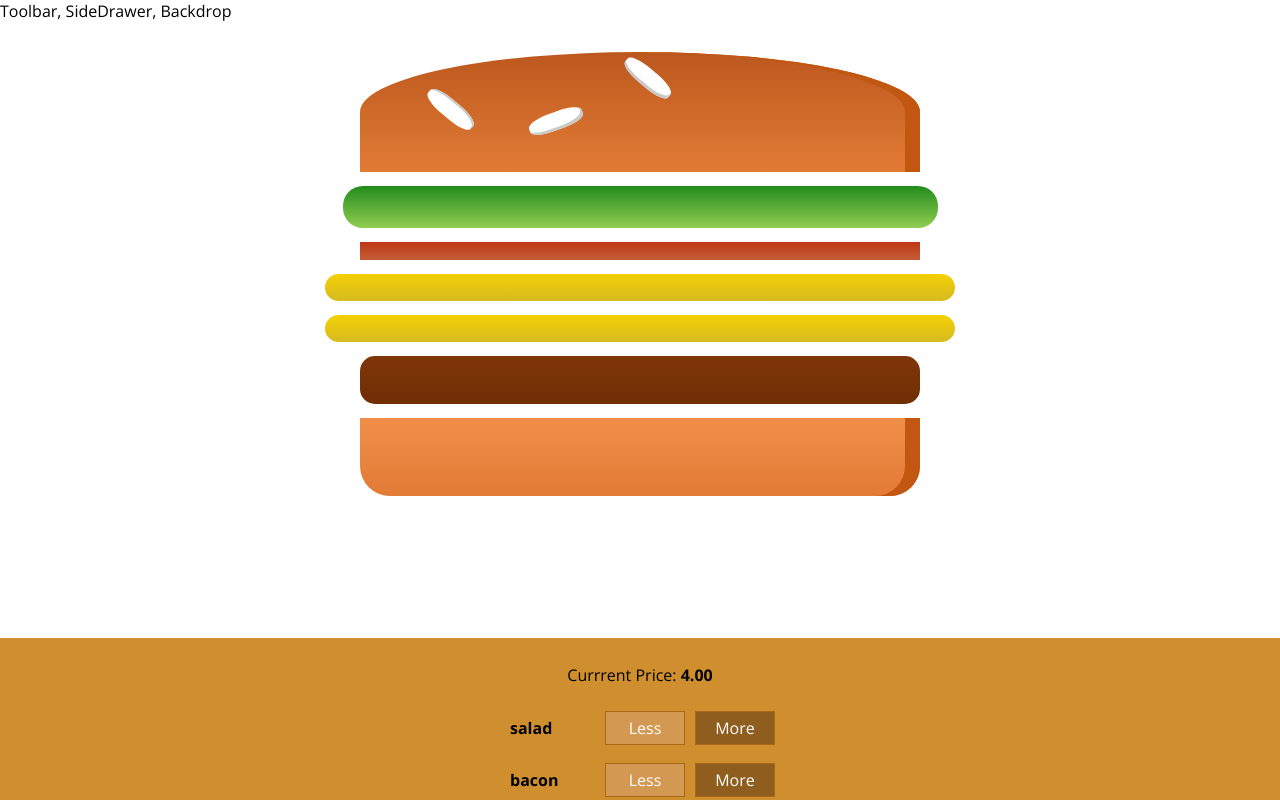
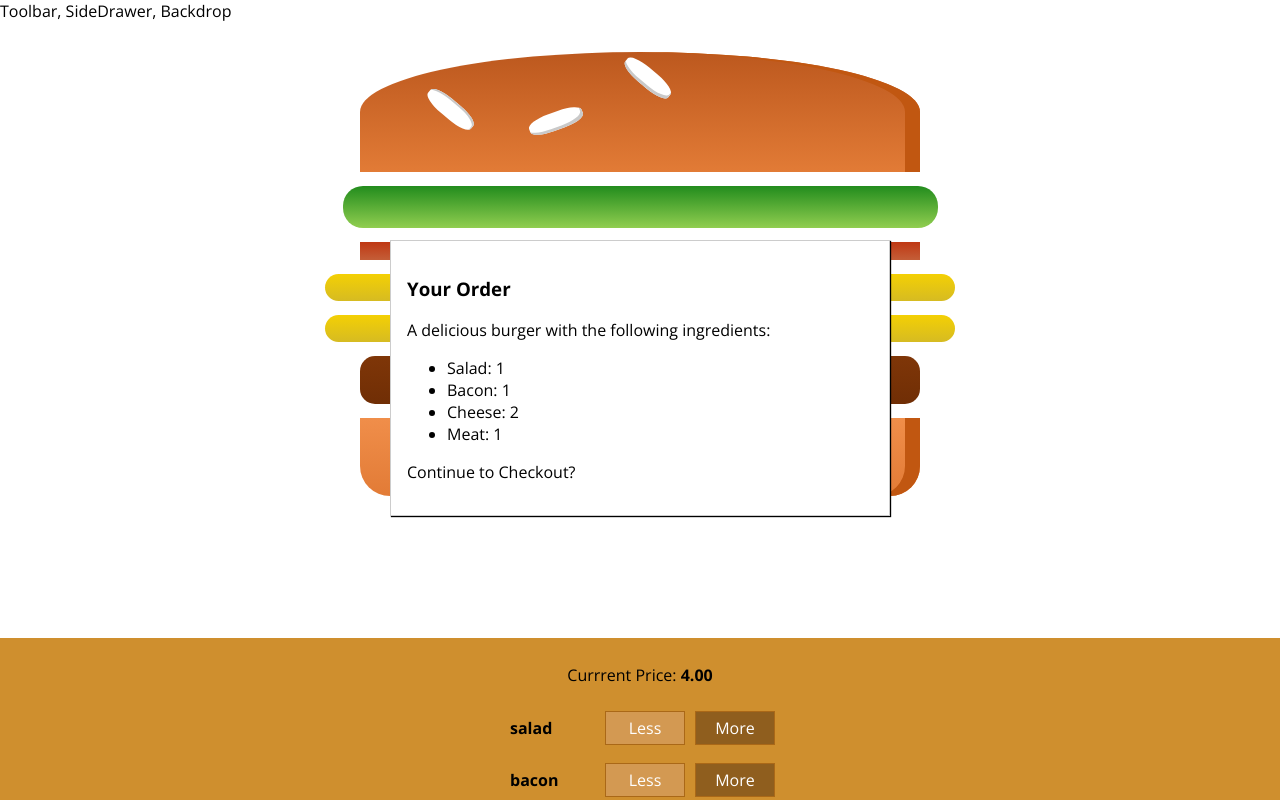
Before and after one commit to Adrean1983/burger-builer-react, a React (Create React App) app: page / in a window 1280 px wide. Shown: the top 800 px of the page. Built offline with nearby package versions, Linux system fonts and the light colour scheme.

Commit message:
exercise nine - add backdrop and close modal

```diff
--- a/src/components/Burger/OrderSummary/OrderSummary.js
+++ b/src/components/Burger/OrderSummary/OrderSummary.js
@@ -0,0 +1,22 @@
+import React from "react";
+import Auxillary from "../../../hoc/Auxillary";
+
+const OrderSummary = props => {
+  const ingredientSummary = Object.keys(props.ingredients).map(igKey => {
+    return (
+      <li key={igKey}>
+        <span style={{ textTransform: "capitalize" }}>{igKey}</span>: {props.ingredients[igKey]}
+      </li>
+    );
+  });
+  return (
+    <Auxillary>
+      <h3>Your Order</h3>
+      <p>A delicious burger with the following ingredients:</p>
+      <ul>{ingredientSummary}</ul>
+      <p>Continue to Checkout?</p>
+    </Auxillary>
+  );
+};
+
+export default OrderSummary;
--- a/src/components/UI/Modal/Modal.js
+++ b/src/components/UI/Modal/Modal.js
@@ -0,0 +1,6 @@
+import React from "react";
+import classes from "./Modal.module.css";
+
+const Modal = props => <div className={classes.Modal}>{props.children}</div>;
+
+export default Modal;
--- a/src/containers/BurgerBuilder/BurgerBuilder.js
+++ b/src/containers/BurgerBuilder/BurgerBuilder.js
@@ -2,6 +2,8 @@
 import Auxillary from "../../hoc/Auxillary";
 import Burger from "../../components/Burger/Burger";
 import BuildControls from "../../components/Burger/BuildControls/BuildControls";
+import Modal from "../../components/UI/Modal/Modal";
+import OrderSummary from "../../components/Burger/OrderSummary/OrderSummary";
 
 const INGREDIENT_PRICES = {
   salad: 0.5,
@@ -73,6 +75,9 @@
     }
     return (
       <Auxillary>
+        <Modal>
+          <OrderSummary ingredients={this.state.ingredients} />
+        </Modal>
         <Burger ingredients={this.state.ingredients} />
         <BuildControls
           ingredientAdded={this.addIngredientHandler}
```
Also changed, not shown: src/Steps/solution.js (+161 -0 lines), src/Steps/steps.js (+21 -0 lines), src/components/UI/Backdrop/Backdrop.module.css (added, +9 -0 lines), 1 other file (tests, documents, lock files or other folders).
